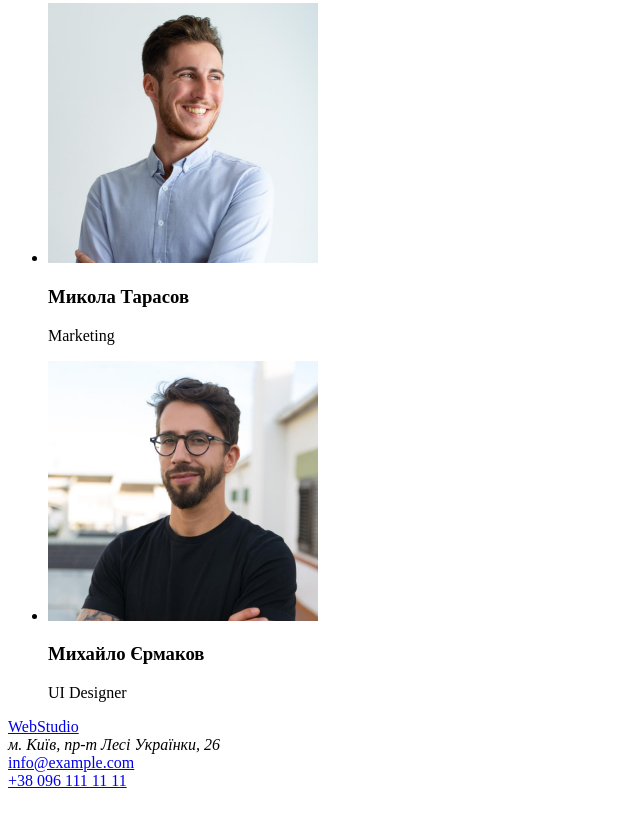
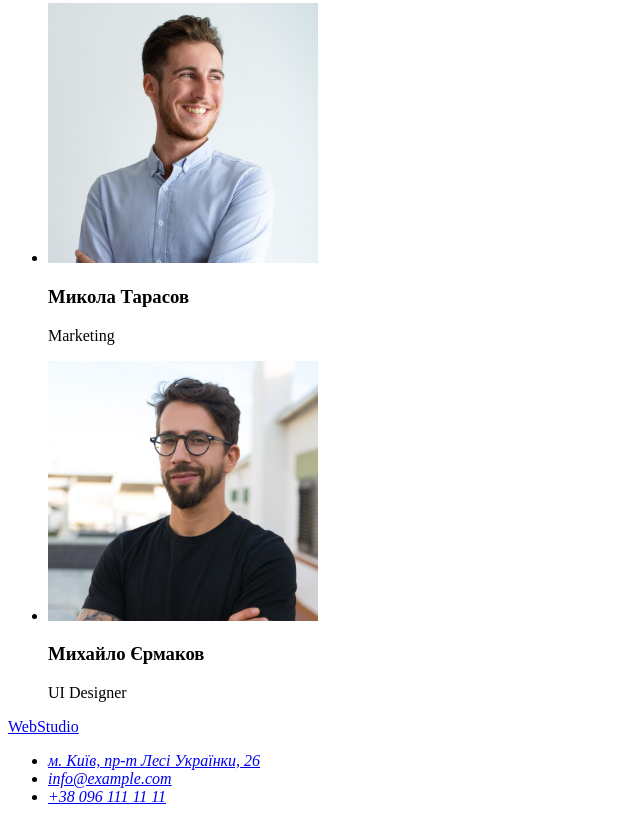
Before and after one commit to RubyLegend/goit-markup-hw-01, a plain HTML site: page index.html in a window 1280 px wide. Shown: the part 2267-3089 px from the top of the page, without its empty margins (0-640 px from the left). Before the commit the page ends 3065 px from the top, so only its background shows below. Drawn offline with Linux system fonts and the light colour scheme.

Commit message:
Reformatted footer

```diff
--- a/index.html
+++ b/index.html
@@ -141,10 +141,20 @@
     </main>
     <footer>
       <a href="index.html">WebStudio</a>
-      <address>м. Київ, пр-т Лесі Українки, 26</address>
-      <a href="mailto:info@example.com">info@example.com</a>
-      <br />
-      <a href="tel:+380961111111">+38 096 111 11 11</a>
+      <address>
+        <ul>
+          <li>
+            <a
+              href="https://goo.gl/maps/CPtrU1FHBa2aNyZL9"
+              target="_blank"
+              rel="noopener noreferrer nofollow"
+              >м. Київ, пр-т Лесі Українки, 26</a
+            >
+          </li>
+          <li><a href="mailto:info@example.com">info@example.com</a></li>
+          <li><a href="tel:+380961111111">+38 096 111 11 11</a></li>
+        </ul>
+      </address>
     </footer>
   </body>
 </html>
```
